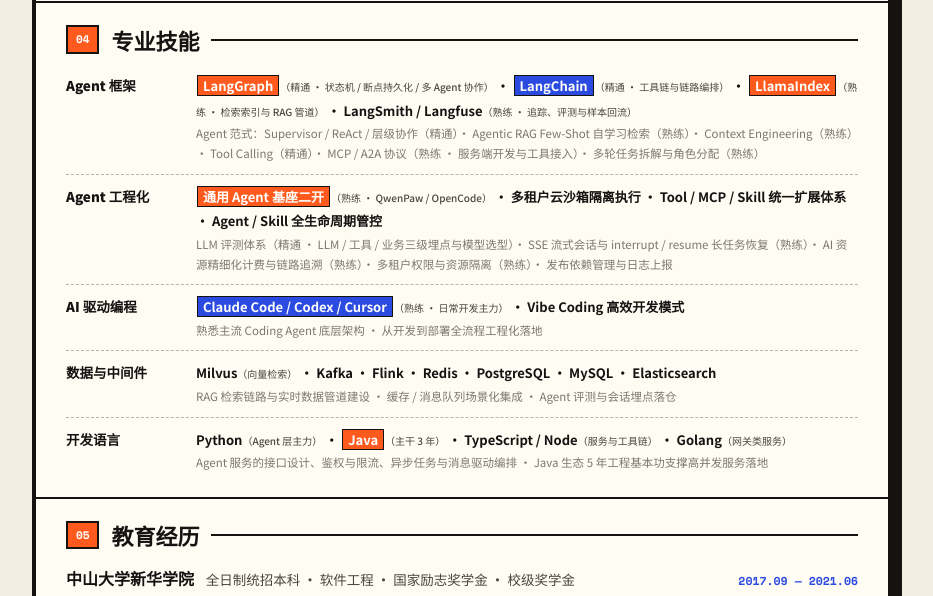
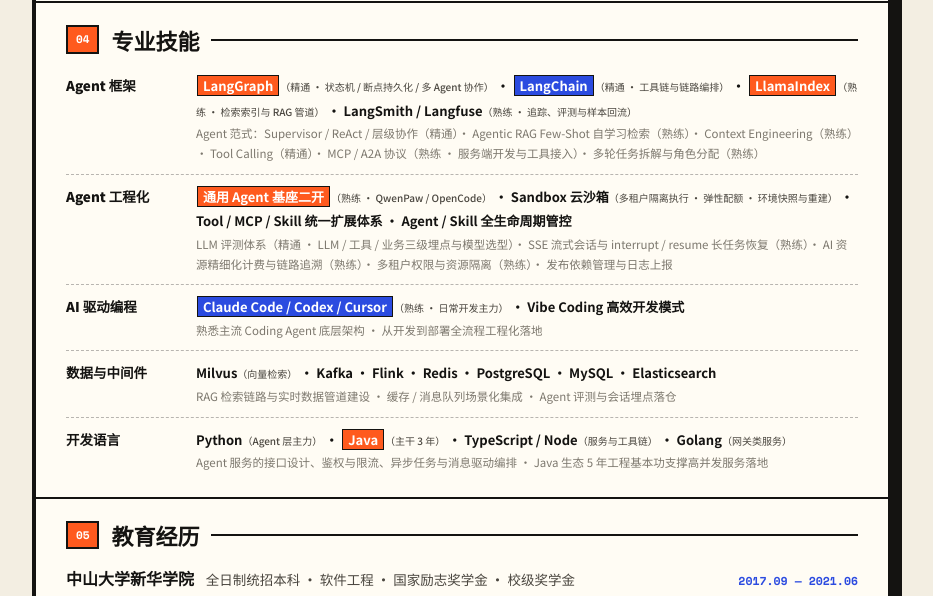
Before and after one commit to shenge-work/shenge-work.github.io, a plain HTML site: page resume.html in a window 1280 px wide. Shown: the part 2132-2728 px from the top of the page, without its empty margins (178-1111 px from the left). Drawn offline with Linux system fonts and the light colour scheme.

Commit message:
feat(resume): 技能区 Agent 工程化补充 Sandbox 云沙箱条目

```diff
--- a/resume.html
+++ b/resume.html
@@ -689,7 +689,7 @@
       <div class="skill-cat">
         <p class="skill-cat-name">Agent 工程化</p>
         <div>
-          <p class="skill-row-main"><em>通用 Agent 基座二开</em><small>（熟练 · QwenPaw / OpenCode）</small> · <b>多租户云沙箱隔离执行</b> · <b>Tool / MCP / Skill 统一扩展体系</b> · <b>Agent / Skill 全生命周期管控</b></p>
+          <p class="skill-row-main"><em>通用 Agent 基座二开</em><small>（熟练 · QwenPaw / OpenCode）</small> · <b>Sandbox 云沙箱</b><small>（多租户隔离执行 · 弹性配额 · 环境快照与重建）</small> · <b>Tool / MCP / Skill 统一扩展体系</b> · <b>Agent / Skill 全生命周期管控</b></p>
           <p class="skill-row-sub">LLM 评测体系（精通 · LLM / 工具 / 业务三级埋点与模型选型）· SSE 流式会话与 interrupt / resume 长任务恢复（熟练）· AI 资源精细化计费与链路追溯（熟练）· 多租户权限与资源隔离（熟练）· 发布依赖管理与日志上报</p>
         </div>
       </div>
```
